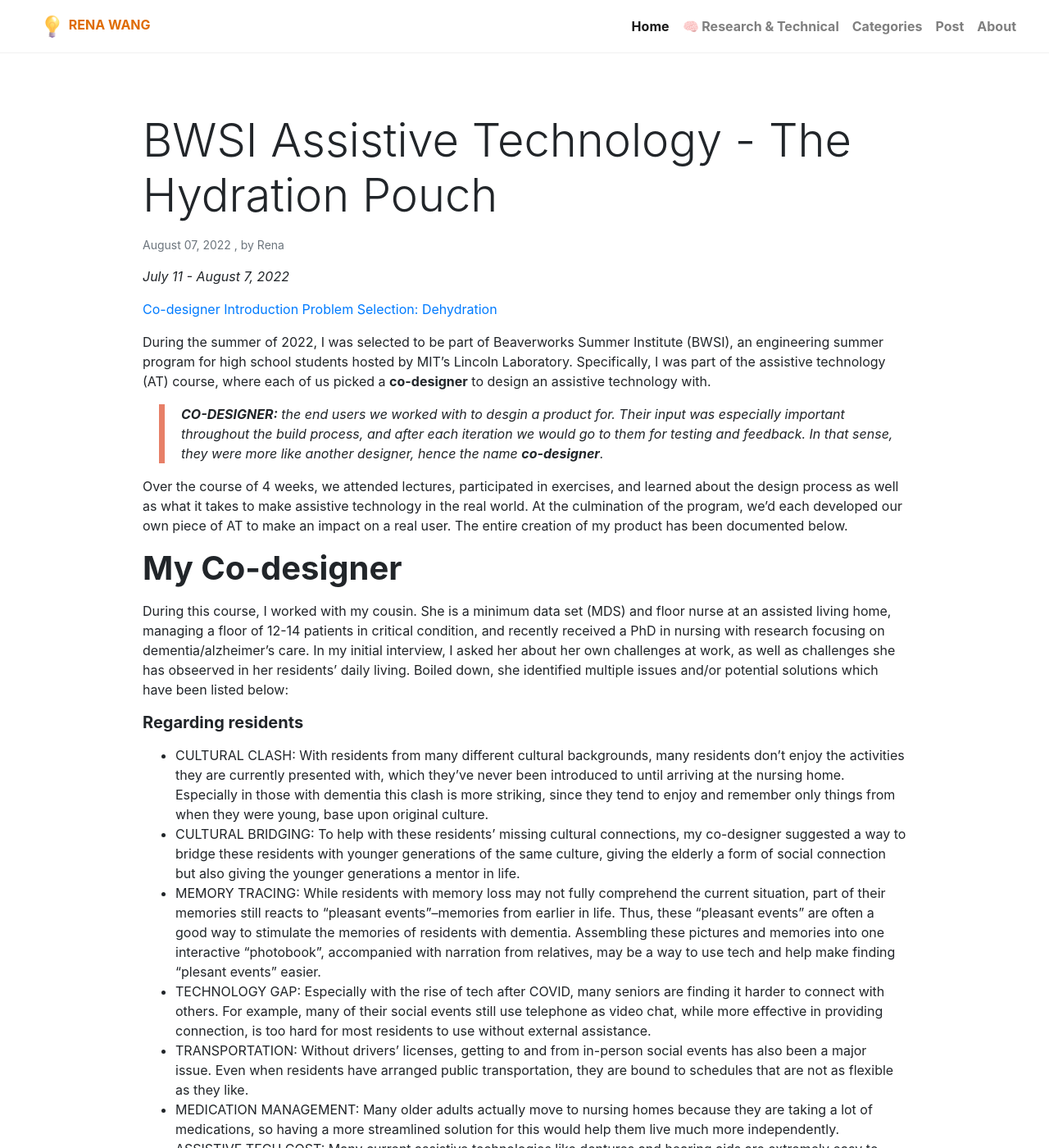
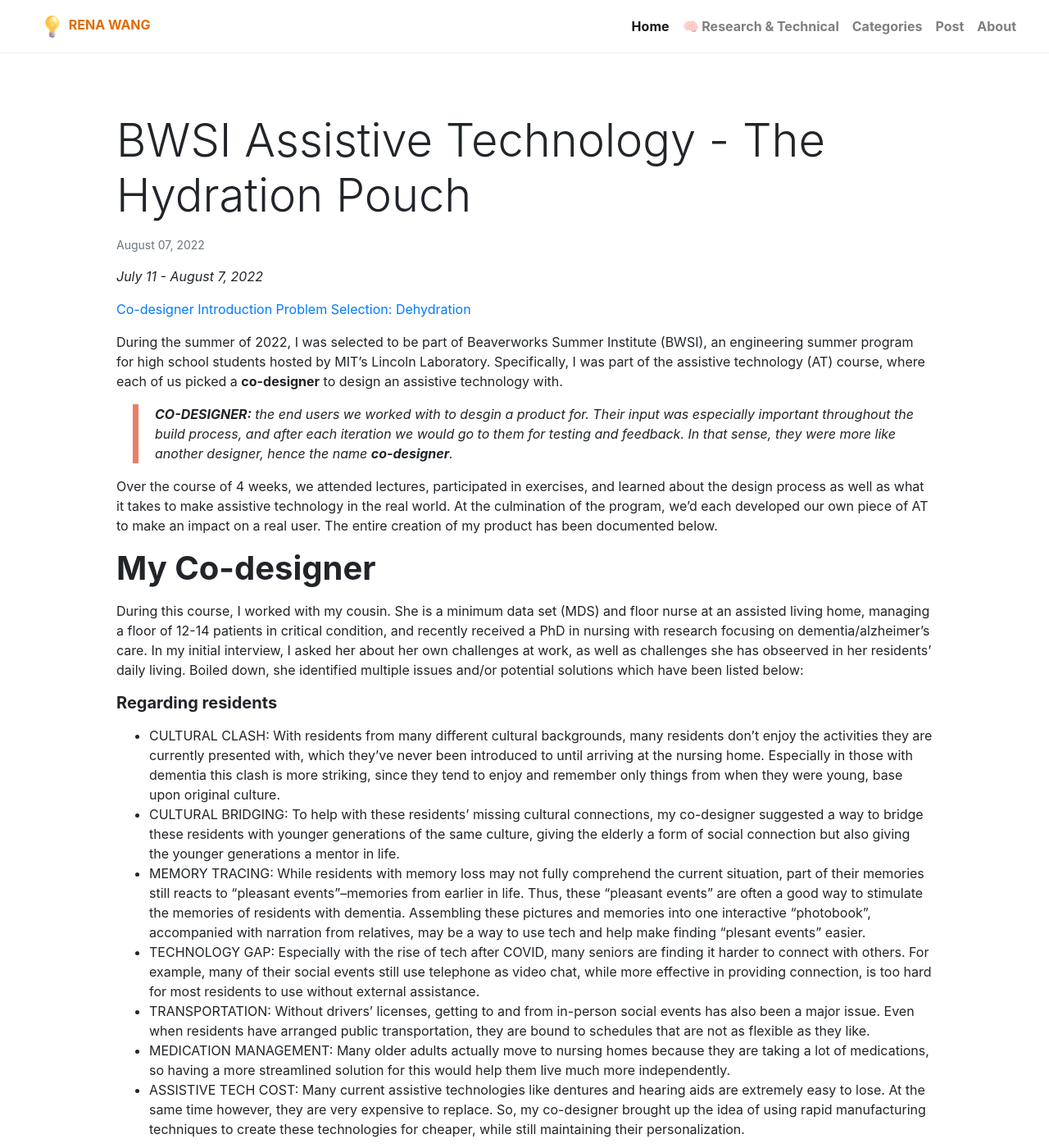
Before and after one commit to renaww/renaww.github.io, a Jekyll site: the page built from _posts/2022-08-07-bwsi-assistive-tech-hydration-pouch.md, in a window 1280 px wide and 1400 px high. Shown: the whole window at 82% size. Built offline with Jekyll 4.4.1, drawn with Linux system fonts in a browser that asks for light colours; nearby versions of some CDN libraries; library files that are not in the unit come from our copies; some of the changed text lies outside the part shown.

Commit message:
finalize research layout

```diff
--- a/_includes/card-post.html
+++ b/_includes/card-post.html
@@ -40,10 +41,10 @@
 
         <img class="card-img" src="{% if post.image contains "://" %}{{ post.image }}{% else %}{{ post.image | absolute_url }}{% endif %}" alt="{{ post.title }}">
 
-            <div class="notraco">
+            <div class="notraco" style="justify-content:space-between; align-items: center;">
                 <h2 class="card-title title">{{ post.title }}</h2>
                 <p>testing</p>
-                <div class="more">
+                <div class="more" style="align-items: center;">
                     <i class="fa fa-arrow-circle-right text-muted" aria-hidden="true"></i>
                 </div>
             </div>
--- a/_layouts/post.html
+++ b/_layouts/post.html
@@ -26,6 +26,15 @@
 
     				{{ content }}
 
+    			</div>
+                {% if page.image %}
+                    <!--
+                    <span class="pinme">
+                        <a data-pin-do="buttonPin" data-pin-tall="true" href="https://www.pinterest.com/pin/create/button/?url={{site.url}}{{site.baseurl}}{{page.url}}&media={{site.url}}{{site.baseurl}}/{{page.image}}&description={{ page.title }}- {{ page.content | strip_html | truncatewords:25 }}"></a>
+                    </span>-->
+                    <img class="card-img-top mb-2" src="{% if page.image contains "://" %}{{ page.image }}{% else %}{{ page.image | absolute_url }}{% endif %}" alt="{{ page.title }}">
+                {% endif %}
+                <div class="card-body">
                     {% if page.visit %}
                     <p><a target="_blank" href="{{page.visit}}" class="btn btn-gray d-block font-weight-bold">
                         Visit <i class="fas fa-external-link-alt"></i></a>
@@ -37,15 +46,7 @@
                         # {{ category | downcase }}
                       </a>
                     {% endfor %}
-
-    			</div>
-                {% if page.image %}
-                    <!--
-                    <span class="pinme">
-                        <a data-pin-do="buttonPin" data-pin-tall="true" href="https://www.pinterest.com/pin/create/button/?url={{site.url}}{{site.baseurl}}{{page.url}}&media={{site.url}}{{site.baseurl}}/{{page.image}}&description={{ page.title }}- {{ page.content | strip_html | truncatewords:25 }}"></a>
-                    </span>-->
-                    <img class="card-img-top mb-2" src="{% if page.image contains "://" %}{{ page.image }}{% else %}{{ page.image | absolute_url }}{% endif %}" alt="{{ page.title }}">
-                {% endif %}
+                </div>
 
 
 
--- a/_posts/2022-08-07-bwsi-assistive-tech-hydration-pouch.md
+++ b/_posts/2022-08-07-bwsi-assistive-tech-hydration-pouch.md
@@ -1,11 +1,9 @@
 ---
-layout: post
 title:  "BWSI Assistive Technology - The Hydration Pouch"
-author: Rena
-categories: []
-tags: []
+metadata: "hide"
+categories: [Free, UI, Graphics]
 image: assets\images\hydration pouch\product image.png
-comments: false
+visit: "https://crmrkt.com/jVMvBb"
 ---
 
 *July 11 - August 7, 2022*
--- a/assets/css/theme.css
+++ b/assets/css/theme.css
@@ -158,7 +158,7 @@
 	margin:0 3px;
 }
 article .card-body {
-	padding:1.25rem 2rem;
+	padding:1.25rem 0rem;
 }
 .pagination span,.pagination a {
 	padding:7px 18px;
```
Also changed, not shown: other parts of _includes/card-post.html (+1 -0 lines), _pages/research and tech.html (renamed from _pages/categories copy.html, +6 -4 lines).
